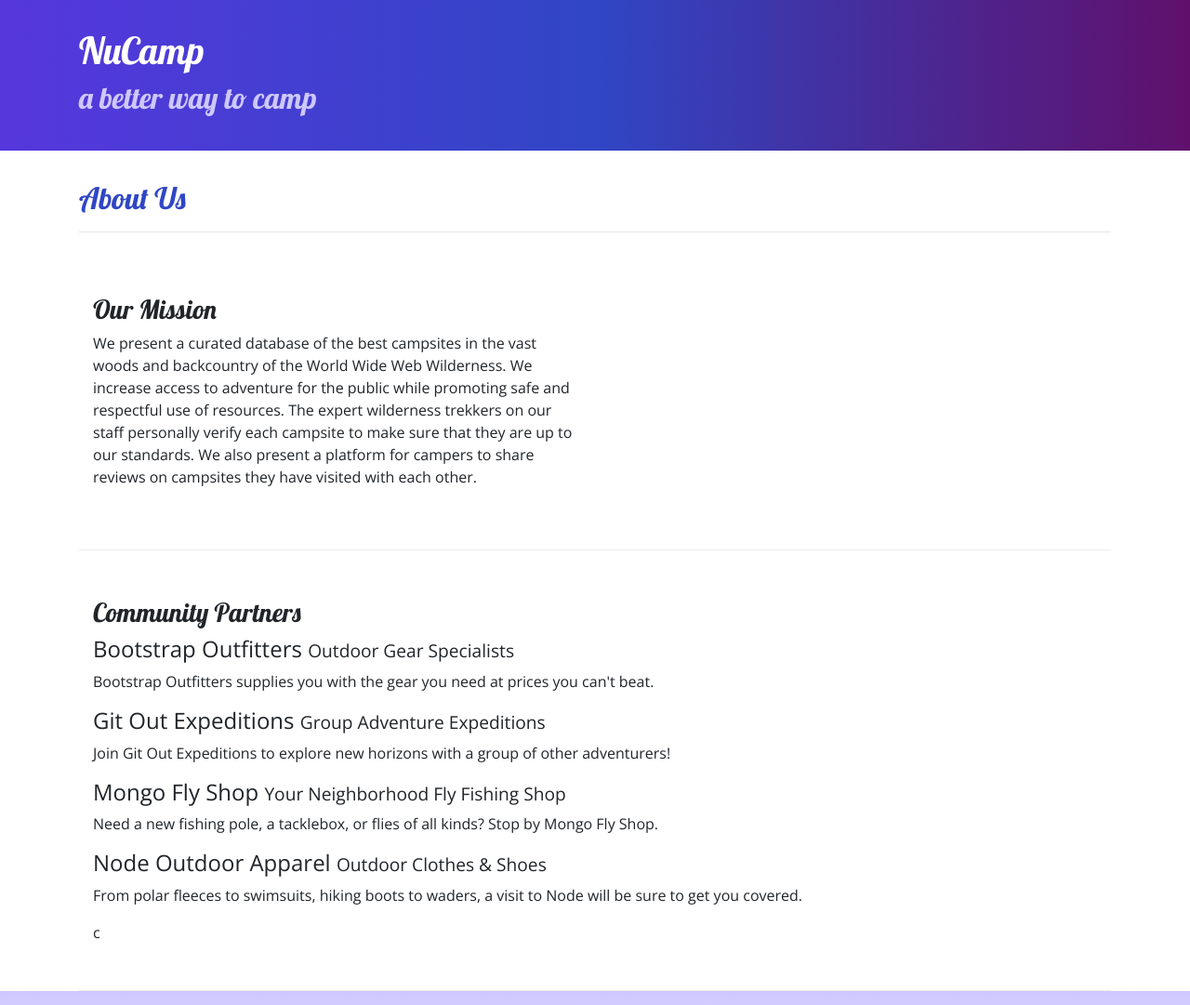
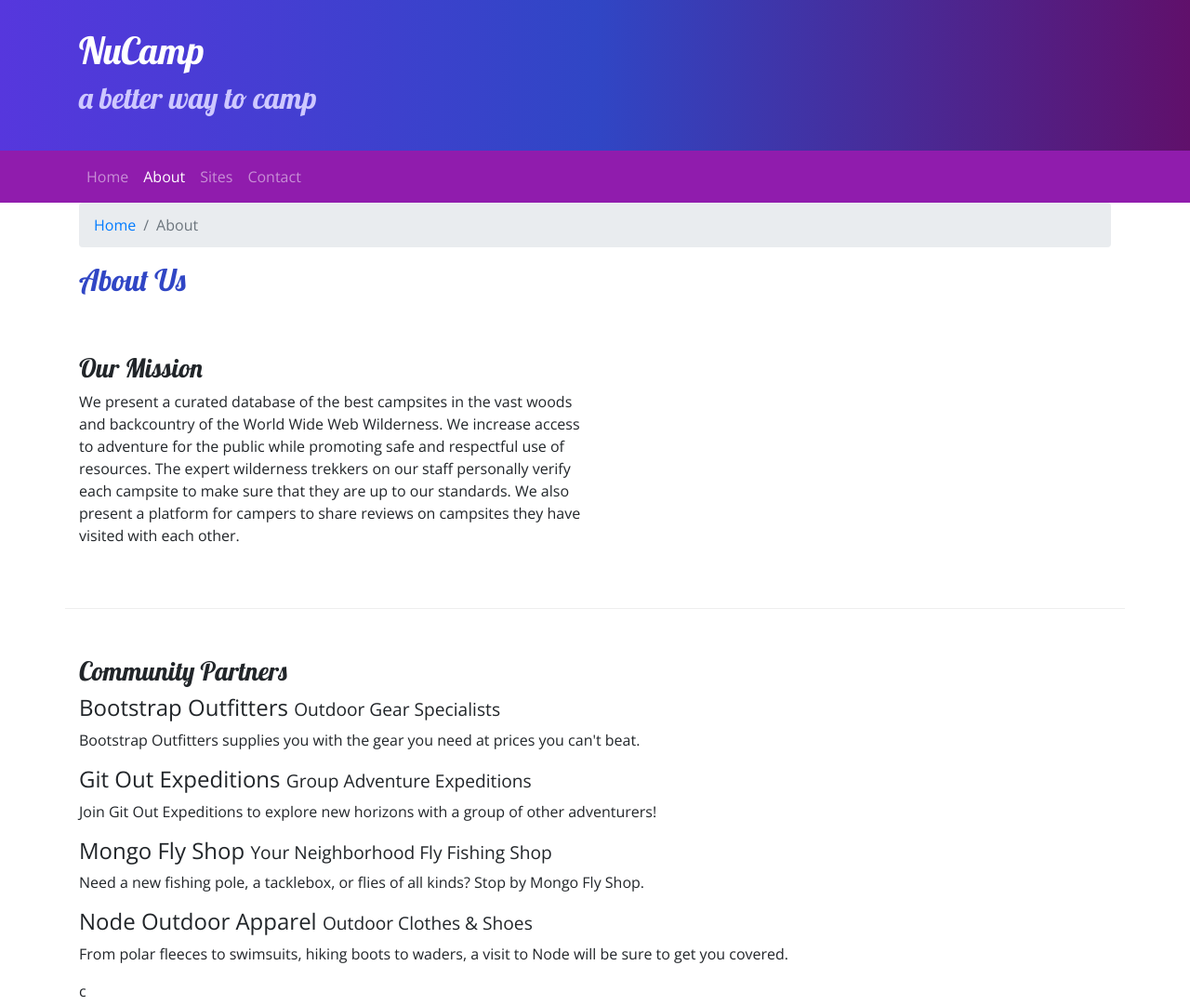
Before and after one commit to djfunny28/nucampproject, a website: page aboutus.html in a window 1280 px wide. Shown: the top 1081 px of the page at 93% size. Drawn offline with nearby package versions, Linux system fonts and the light colour scheme.

Commit message:
Navbar and Breadcrumbs

```diff
--- a/aboutus.html
+++ b/aboutus.html
@@ -23,13 +23,29 @@
             </div>
         </div>
     </header>
-
+    <nav class="navbar navbar-expand-sm navbar-dark sticky-top">
+        <div class="container">
+                <button class="navbar-toggler ml-auto" type="button" data-toggle="collapse" data-target="#nucampNavbar">
+                    <span class="navbar-toggler-icon"></span>
+                </button>
+            <div class="collapse navbar-collapse" id="nucampNavbar">
+                <ul class="navbar-nav">
+                    <li class="nav-item"><a class="nav-link" href="index.html">Home</a></li>
+                    <li class="nav-item active"><a class="nav-link" href="#">About</a></li>
+                    <li class="nav-item"><a class="nav-link" href="#">Sites</a></li>
+                    <li class="nav-item"><a class="nav-link" href="#">Contact</a></li>
+                </ul>
+            </div>
+        </div>
+    </nav>
     <div class="container">
         <div class="row">
-            <div class="col-xl-12">
-               <h2>About Us</h2>
-               <hr />
-            </div>
+            <div class="col">
+                <ol class="breadcrumb">
+                    <li class="breadcrumb-item"><a href="index.html">Home</a></li>
+                    <li class="breadcrumb-item active">About</li>
+                </ol>
+                <h2>About Us</h2>
         </div>
 
         <div class="container">
--- a/css/styles.css
+++ b/css/styles.css
@@ -20,6 +20,7 @@ footer {
 }
 
 .jumbotron {
+    margin: 0;
     padding: 30px;
     background-image: linear-gradient(to right, #5637DD, #3046C5, #60106B);
     color: white;
@@ -30,3 +31,6 @@ footer {
     border-bottom: 1px ridge;
     min-height: 200px;
 }
+.navbar {
+    background-color: #901CAD;
+}
```
Also changed, not shown: index.html (+15 -0 lines).
